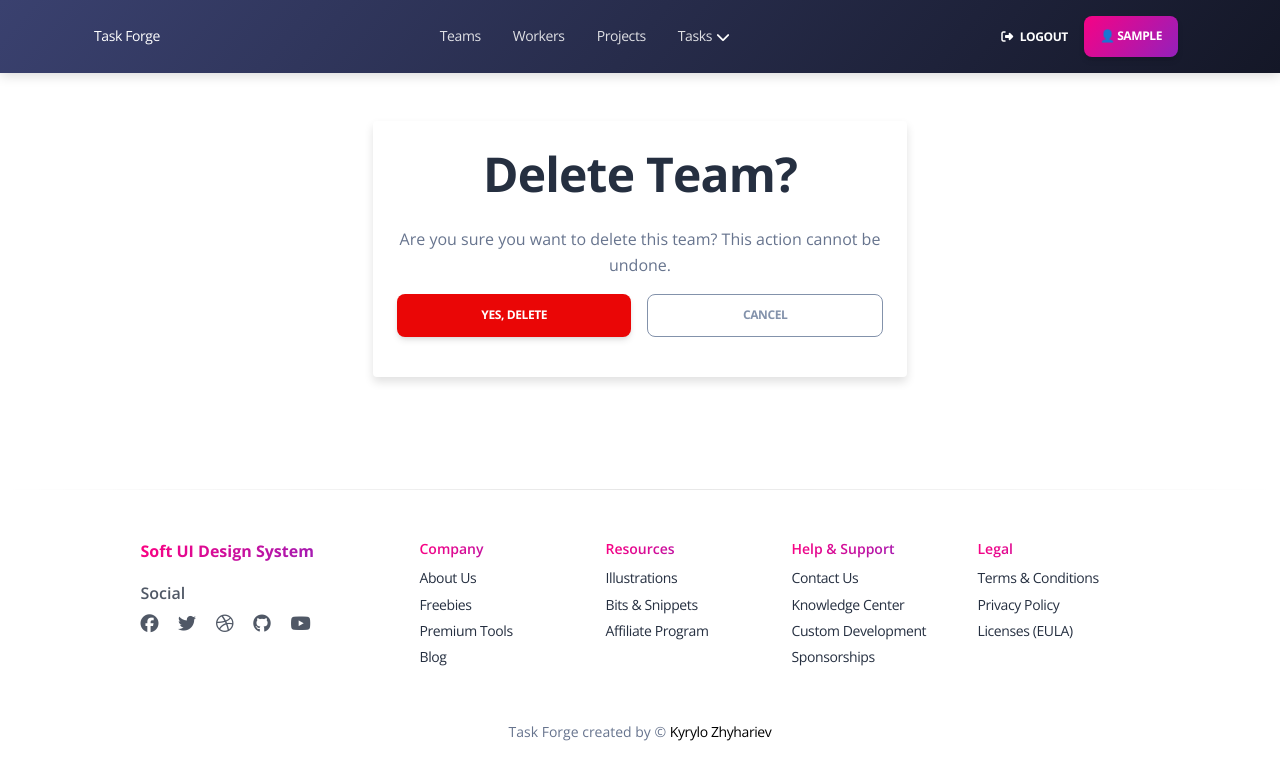
After one commit to Psychox1k/task_forge, a Django app: page /teams/1/delete/ in a window 1280 px wide. The commit adds this page. Shown: the top 780 px of the page. Run offline with Django 5.2, Linux system fonts and the light colour scheme; a user stored in the database is signed in; tables that the repository leaves empty hold one stand-in row (values such as "Sample post"); some libraries are stand-ins or nearby versions.

Commit message:
feat(team): integrate delete and update views for Team model with UI and HTML layouts

```diff
--- a/tasks/urls.py
+++ b/tasks/urls.py
@@ -12,7 +12,7 @@ from .views import (
     TeamDetailView,
     TaskDetailView, TeamCreateView, ProjectCreateView, WorkerCreateView, TaskCreateView, UserTaskListView, TagListView,
     TaskTypeListView, TagCreateView, TaskTypeCreateView, TagUpdateView, TaskTypeUpdateView, TagDeleteView,
-    TaskTypeDeleteView,
+    TaskTypeDeleteView, TeamUpdateView, TeamDeleteView,
 )
 
 urlpatterns = [
@@ -38,10 +38,12 @@ urlpatterns = [
     path("tasktypes/create/", TaskTypeCreateView.as_view(), name="tasktype-create"),
 
     path("tags/<int:pk>/update/", TagUpdateView.as_view(), name="tag-update"),
+    path("teams/<int:pk>/update/", TeamUpdateView.as_view(), name="team-update"),
     path("tasktypes/<int:pk>/update/", TaskTypeUpdateView.as_view(), name="tasktype-update"),
 
     path("tags/<int:pk>/delete/", TagDeleteView.as_view(), name="tag-delete"),
     path("tasktypes/<int:pk>/delete/", TaskTypeDeleteView.as_view(), name="tasktype-delete"),
+    path("teams/<int:pk>/delete/", TeamDeleteView.as_view(), name="team-delete"),
 
 ]
 
--- a/tasks/views.py
+++ b/tasks/views.py
@@ -172,6 +172,13 @@ class TaskTypeUpdateView(LoginRequiredMixin, generic.UpdateView):
     success_url = reverse_lazy("task:tasktype-list")
 
 
+class TeamUpdateView(LoginRequiredMixin, generic.UpdateView):
+    model = Team
+    form_class = TeamForm
+    success_url = reverse_lazy("task:team-list")
+
+
+
 class TagDeleteView(LoginRequiredMixin, generic.DeleteView):
     model = Tag
     success_url = reverse_lazy("task:tag-list")
@@ -180,3 +187,8 @@ class TagDeleteView(LoginRequiredMixin, generic.DeleteView):
 class TaskTypeDeleteView(LoginRequiredMixin, generic.DeleteView):
     model = TaskType
     success_url = reverse_lazy("task:tasktype-list")
+
+
+class TeamDeleteView(LoginRequiredMixin, generic.DeleteView):
+    model = Team
+    success_url = reverse_lazy("task:team-list")
--- /dev/null
+++ b/templates/tasks/team_confirm_delete.html
@@ -0,0 +1,23 @@
+{% extends 'layouts/base-presentation.html' %}
+
+{% block content %}
+  <div class="container mt-5">
+    <div class="row justify-content-center">
+      <div class="col-md-6">
+        <div class="card shadow-sm border-0 rounded">
+          <div class="card-body">
+            <h1 class="text-center mb-4">Delete Team?</h1>
+            <p class="text-center text-muted">Are you sure you want to delete this team? This action cannot be undone.</p>
+            <form action="" method="post">
+              {% csrf_token %}
+              <div class="d-flex justify-content-between">
+                <button type="submit" class="btn btn-danger w-100">Yes, Delete</button>
+                <a href="{% url 'task:team-detail' pk=team.id %}" class="btn btn-outline-secondary w-100 ms-3">Cancel</a>
+              </div>
+            </form>
+          </div>
+        </div>
+      </div>
+    </div>
+  </div>
+{% endblock %}
--- a/templates/tasks/team_form.html
+++ b/templates/tasks/team_form.html
@@ -7,7 +7,7 @@
     <div class="col-md-8">
       <div class="card shadow">
         <div class="card-header text-white">
-          <h4 class="mb-0">Create Team</h4>
+          <h4 class="mb-0">{{ object|yesno:"Update,Create" }} Team</h4>
         </div>
         <div class="card-body">
           <form action="" method="post" novalidate>
```
Also changed, not shown: templates/tasks/team_detail.html (+14 -0 lines).
